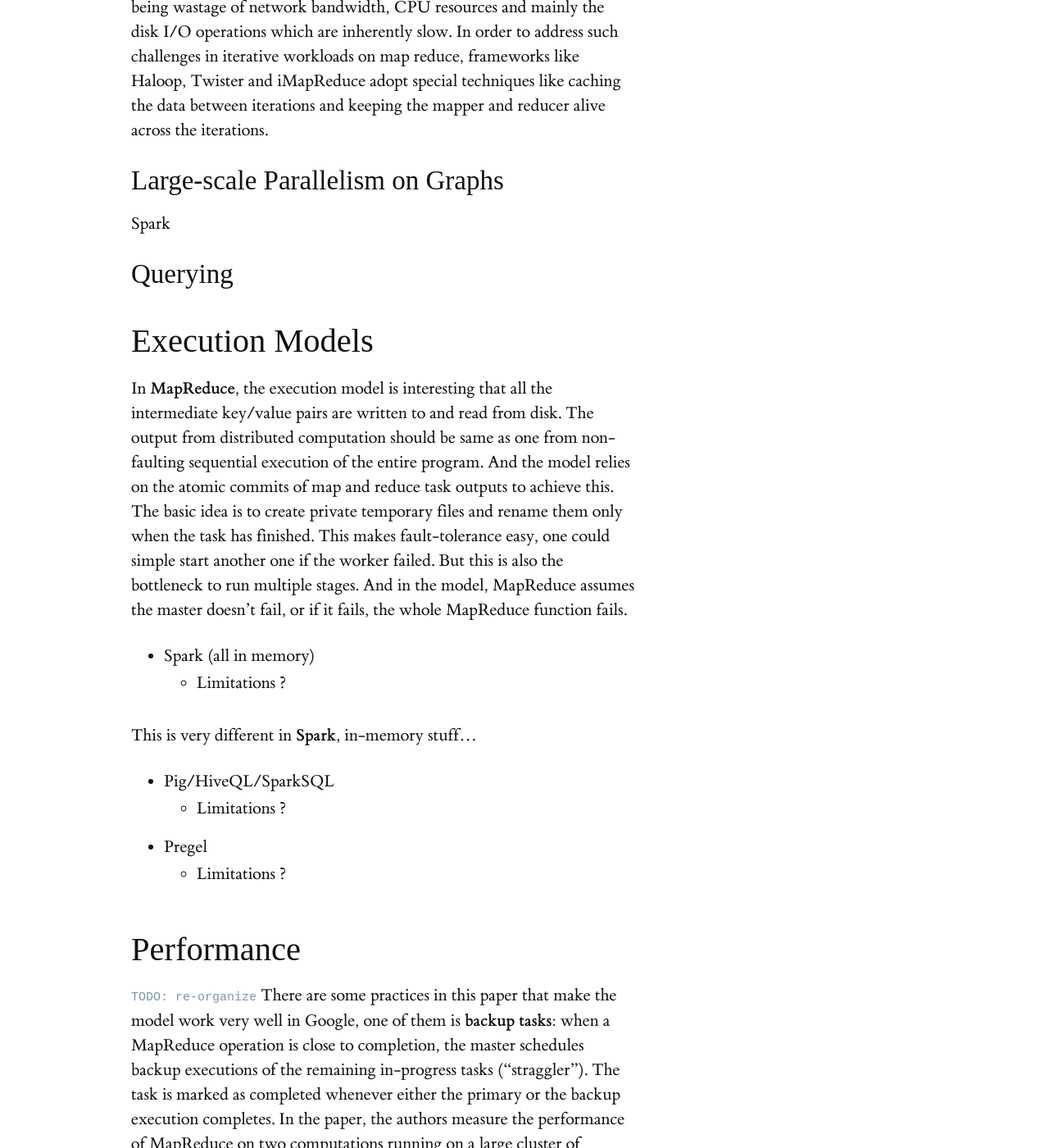
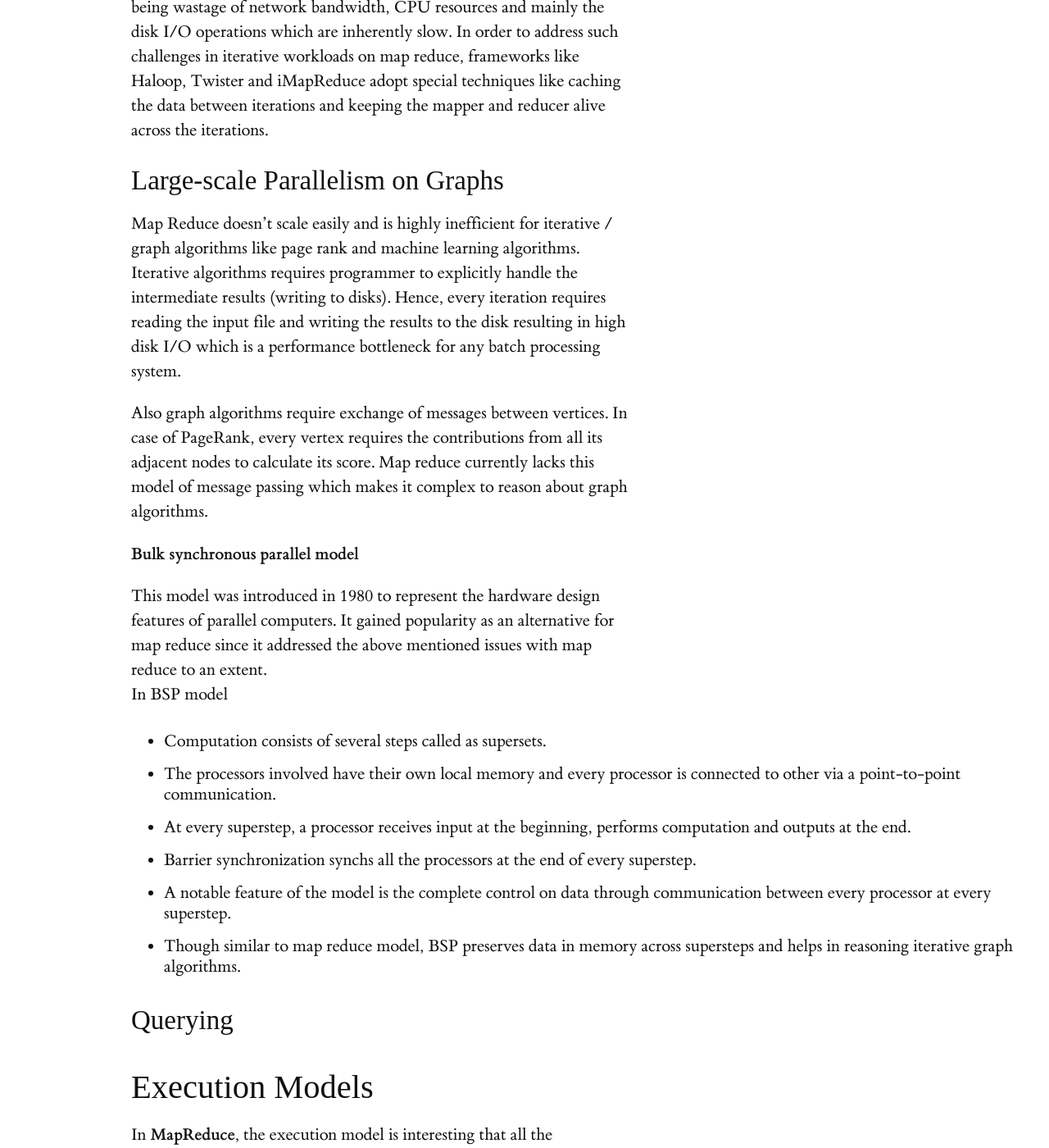
Before and after one commit to heathermiller/dist-prog-book, a Jekyll site: the page built from chapter/8/big-data.md, in a window 1280 px wide and 1400 px high, scrolled down 3252 px. Shown: the whole window at 82% size. Built offline with Jekyll 4.4.1, drawn with Linux system fonts in a browser that asks for light colours; some web fonts are replaced; some of the changed text lies outside the part shown.

Commit message:
Update big-data.md

```diff
--- a/chapter/8/big-data.md
+++ b/chapter/8/big-data.md
@@ -51,7 +51,22 @@ The input keys and values are drawn from a different domain than the output keys
 `TODO: FIX text and reference` Many a analytics workloads like K-means, logistic regression, graph processing applications like PageRank, shortest path using parallel breadth first search require multiple stages of map reduce jobs. In regular map reduce framework like Hadoop, this requires the developer to manually handle the iterations in the driver code. At every iteration, the result of each stage T is written to HDFS and loaded back again at stage T+1 causing a performance bottleneck. The reason being wastage of network bandwidth, CPU resources and mainly the disk I/O operations which are inherently slow. In order to address such challenges in iterative workloads on map reduce, frameworks like Haloop, Twister and iMapReduce adopt special techniques like caching the data between iterations and keeping the mapper and reducer alive across the iterations.
 
 ### Large-scale Parallelism on Graphs
-Spark
+Map Reduce doesn’t scale easily and is highly inefficient for iterative / graph algorithms like page rank and machine learning algorithms. Iterative algorithms requires programmer to explicitly handle the intermediate results (writing to disks). Hence, every iteration requires reading the input file and writing the results to the disk resulting in high disk I/O which is a performance bottleneck for any batch processing system.
+
+Also graph algorithms require exchange of messages between vertices. In case of PageRank, every vertex requires the contributions from all its adjacent nodes to calculate its score. Map reduce currently lacks this model of message passing which makes it complex to reason about graph algorithms.
+
+**Bulk synchronous parallel model**
+
+This model was introduced in 1980 to represent the hardware design features of parallel computers. It gained popularity as an alternative for map reduce since it addressed the above mentioned issues with map reduce to an extent.<br />
+In BSP model
+
+ - Computation consists of several steps called as supersets.
+ - The processors involved have their own local memory and every processor is connected to other via a point-to-point communication.
+ - At every superstep, a processor receives input at the beginning, performs computation and outputs at the end.
+ - Barrier synchronization synchs all the processors at the end of every superstep.
+ - A notable feature of the model is the complete control on data through communication between every processor at every superstep.
+ - Though similar to map reduce model, BSP preserves data in memory across supersteps and helps in reasoning iterative graph algorithms.
+
 
 ### Querying
 
@@ -60,7 +75,7 @@ Spark
 In **MapReduce**, the execution model is interesting that all the intermediate key/value pairs are written to and read from disk. The output from distributed computation should be same as one from non-faulting sequential execution of the entire program. And the model relies on the atomic commits of map and reduce task outputs to achieve this. The basic idea is to create private temporary files and rename them only when the task has finished. This makes fault-tolerance easy, one could simple start another one if the worker failed. But this is also the bottleneck to run multiple stages. And in the model, MapReduce assumes the master doesn't fail, or if it fails, the whole MapReduce function fails.
 
 - Spark (all in memory)
-  - Limitations ?
+Apache Spark is a fast, in-memory data processing engine with elegant and expressive development interface to allow developers to efficiently execute streaming, machine learning or SQL workloads that require fast iterative access to datasets. Spark takes advantage of the distributed in-memory storage (RDD) and Scala’s collection API as well as functional style for high performance processing.
 
 This is very different in **Spark**, in-memory stuff...
 
```
